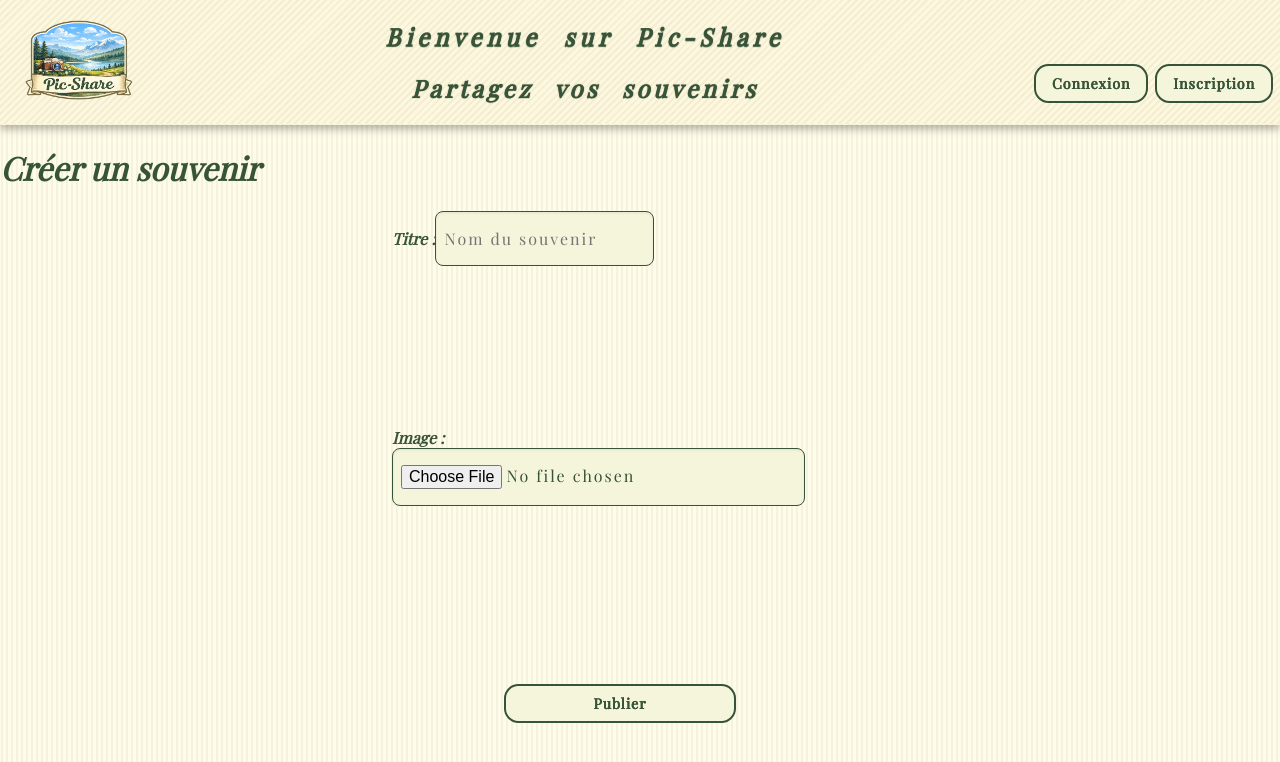
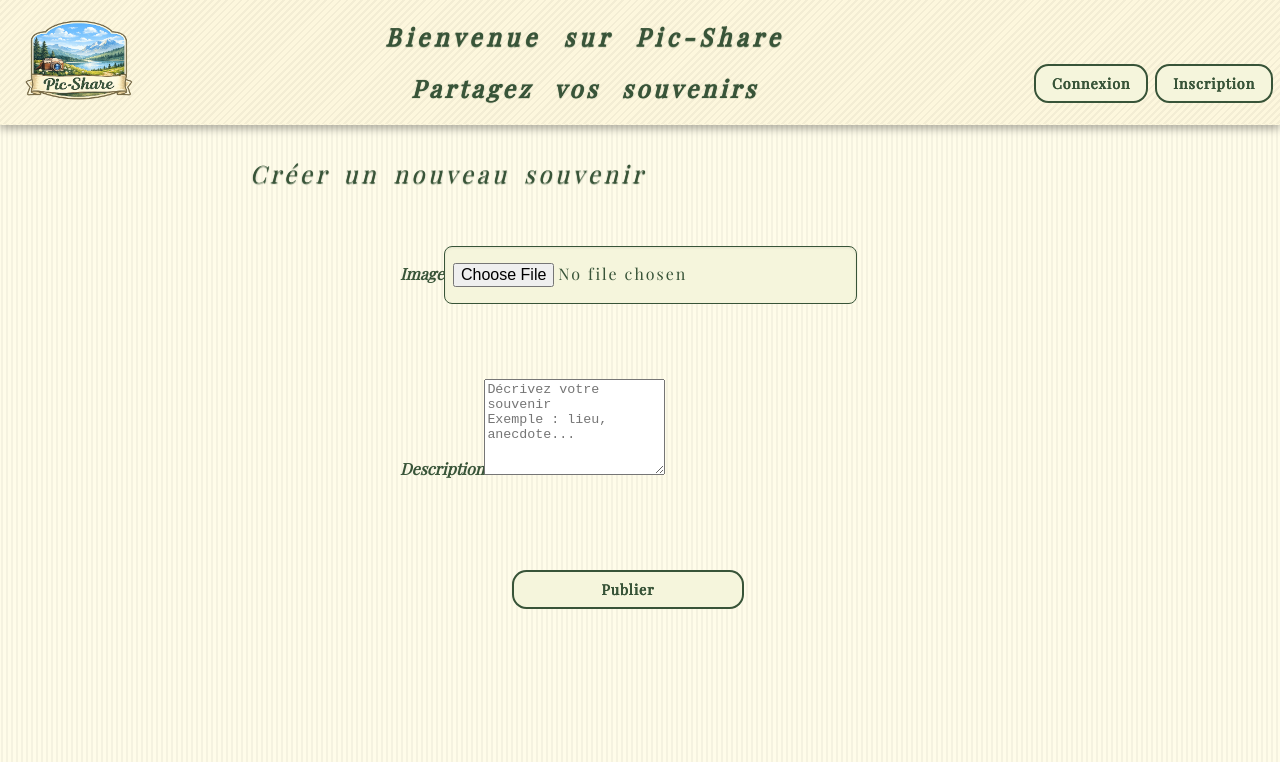
Before and after one commit to Anturiasgit/Pic-Share-frontend, a React (Vite) app: page /create in a window 1280 px wide. Shown: the top 762 px of the page. Built offline with nearby package versions, Linux system fonts and the light colour scheme; a web font is replaced by a local one.

Commit message:
design ajout image en cours

```diff
--- a/src/App.css
+++ b/src/App.css
@@ -51,14 +51,6 @@ button:active {
     transform: translateY(4px);
 }
 
- form {
-    margin-left: 24.5rem;
-    display: flex;
-    flex-direction: column;
-    width: 30rem;
-    height: 17.5rem;
-    justify-content: space-evenly;
-}
 
 form input {
     padding: 1rem 0.5rem;
@@ -90,3 +82,26 @@ label {
     margin-bottom: -0.5rem;
     font-weight: 600;
 }
+
+.title .text-title {
+    margin-left: 10rem;
+    text-shadow: 0 1px 1px var(--color-primary);
+    letter-spacing: 0.15em;
+    word-spacing: 0.2em;
+    font-weight: 500;
+    margin-top: 2rem;
+}
+
+
+.title .text-title::before {
+    content: "";
+    display: inline-block;
+    width: 27px;
+    height: 27px;
+    margin-right: 15px;
+    margin-top: 3px;
+    background-image: url("favicon.png");
+    background-size: contain;
+    background-repeat: no-repeat;
+    vertical-align: middle;
+}
--- a/src/pages/Home/Home.css
+++ b/src/pages/Home/Home.css
@@ -9,27 +9,3 @@ body {
             transparent 6px
         );
 }
-
-
-.title .text-title {
-    margin-left: 10rem;
-    text-shadow: 0 1px 1px var(--color-primary);
-    letter-spacing: 0.15em;
-    word-spacing: 0.2em;
-    font-weight: 500;
-    margin-top: 2rem;
-}
-
-
-.title .text-title::before {
-    content: "";
-    display: inline-block;
-    width: 27px;
-    height: 27px;
-    margin-right: 15px;
-    margin-top: 3px;
-    background-image: url("favicon.png");
-    background-size: contain;
-    background-repeat: no-repeat;
-    vertical-align: middle;
-}
--- a/src/pages/MyPics/MyPics.jsx
+++ b/src/pages/MyPics/MyPics.jsx
@@ -13,7 +13,7 @@ function MyPics() {
   return (
     <div>
       <section className="alltitle-section">
-        <div className="title">
+         <div className="title">
         <h2 className="text-title">Mes souvenirs</h2>
         </div>
       </section>
--- a/src/pages/PicCreate/PicCreate.css
+++ b/src/pages/PicCreate/PicCreate.css
@@ -0,0 +1,11 @@
+.creation-section .title {
+    margin-left: 3rem;
+}
+
+.creation-section form {
+    display: flex;
+    flex-direction: column;
+    justify-content: space-evenly;
+    margin-top: -2.5rem;
+    margin-left: 25rem;
+}
--- a/src/pages/PicCreate/PicCreate.jsx
+++ b/src/pages/PicCreate/PicCreate.jsx
@@ -1,46 +1,51 @@
 import { useState } from "react";
+import './PicCreate.css';
 
 function PicCreate() {
-  const [title, setTitle] = useState("");
   const [image, setImage] = useState(null);
+  const [description, setDescription] = useState("");
 
-  const handleSubmit = (e) => {
+  const submitPic = (e) => {
     e.preventDefault();
 
-    if (!title || !image) {
+    if (!image || !description) {
       alert("Veuillez remplir tous les champs");
       return;
     }
-
   };
 
   return (
-    <div className="pic-create">
-      <h1>Créer un souvenir</h1>
+    <section className="creation-section">
+      <div className="title">
+        <h2 className="text-title">Créer un nouveau souvenir</h2>
+      </div>
 
-      <form onSubmit={handleSubmit}>
-        <div>
-          <label>Titre :</label>
-          <input
-            type="text"
-            value={title}
-            onChange={(e) => setTitle(e.target.value)}
-            placeholder="Nom du souvenir"
-          />
+      <form onSubmit={submitPic}>
+        <div className="image">
+      <label>Image</label>
+        <input
+          type="file"
+          accept="image/*"
+          onChange={(e) => setImage(e.target.files[0])}
+        />
         </div>
 
-        <div>
-          <label>Image :</label>
-          <input
-            type="file"
-            accept="image/*"
-            onChange={(e) => setImage(e.target.files[0])}
-          />
+        <div className="description">
+         <label>Description</label>
+        <textarea
+          type="text"
+          onChange={(e) => setDescription(e.target.value)}
+          placeholder="Décrivez votre souvenir
+Exemple : lieu, anecdote..."
+          maxLength={300}
+          rows={6}
+        />
         </div>
+
 
         <button type="submit">Publier</button>
       </form>
-    </div>
+    </section>
   );
 }
 
```
